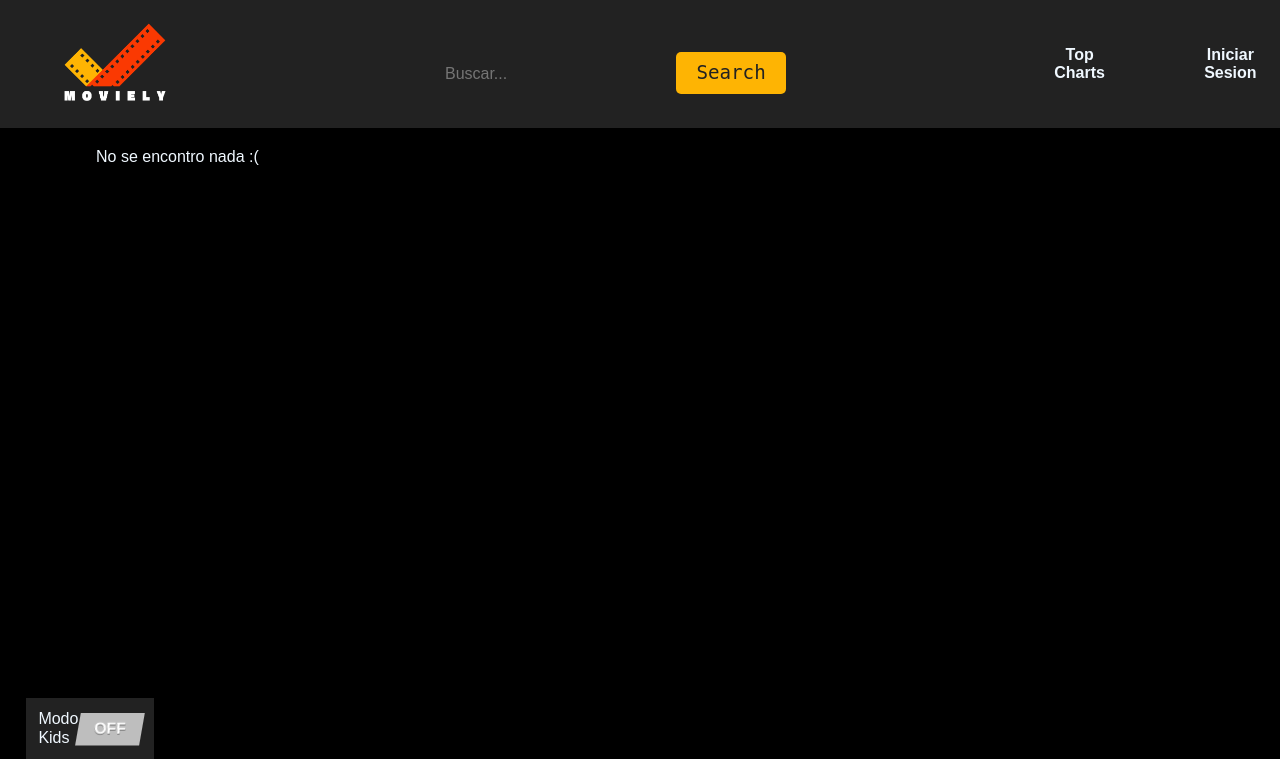
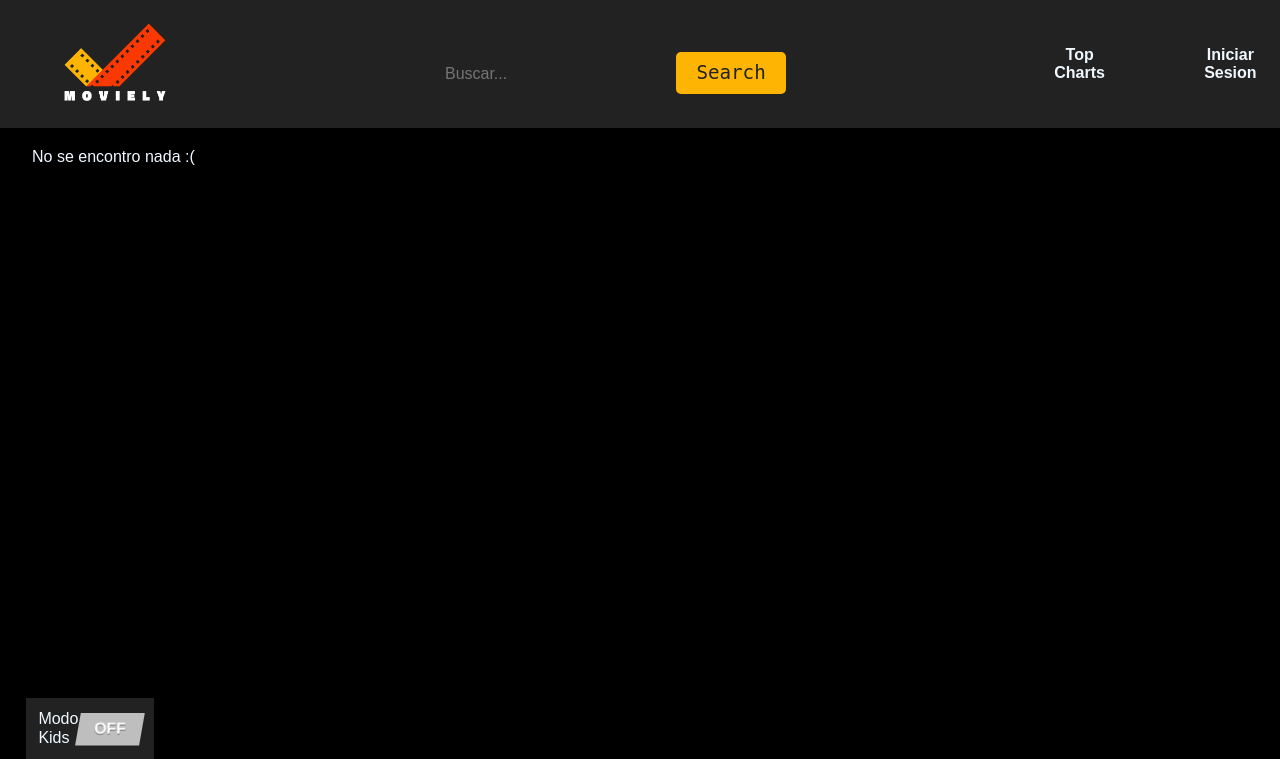
Before and after one commit to c-schiappacassi/Moviely, a PHP site: page /resultado_busqueda.php?buscar=1 in a window 1280 px wide. Shown: the top 759 px of the page. Run offline with PHP 8.4, Linux system fonts and the light colour scheme; data that the repository does not hold is empty.

Commit message:
1/11/2023 11:11

```diff
--- a/css/estilos.css
+++ b/css/estilos.css
@@ -215,7 +215,7 @@ border-top: 4px solid var(--blanco);
 display: flex;
 flex-direction: row;
 flex-wrap: wrap;
-width: 85%;
+width: 95%;
 align-items: center;
 margin: 0 auto;
 padding-top: 20px;
```
Also changed, not shown: posters/20231101141522li.jpg (added), posters/20231101142045gua.jpg (added), posters/20231101142627sv.jpg (added), posters/20231101142944bu.jpg (added), posters/20231101143259lo.jpg (added), posters/20231101143527pf.jpg (added), posters/20231101143827ep.jpg (added).
